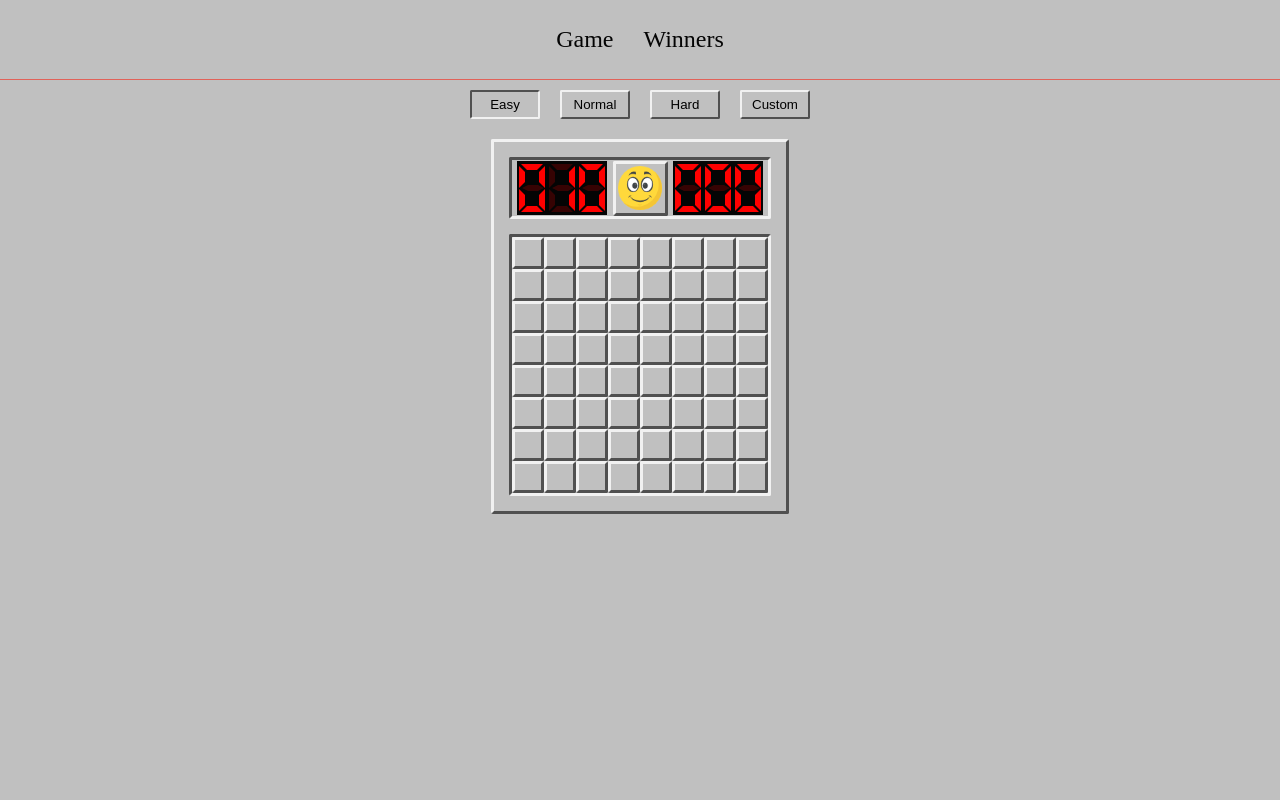
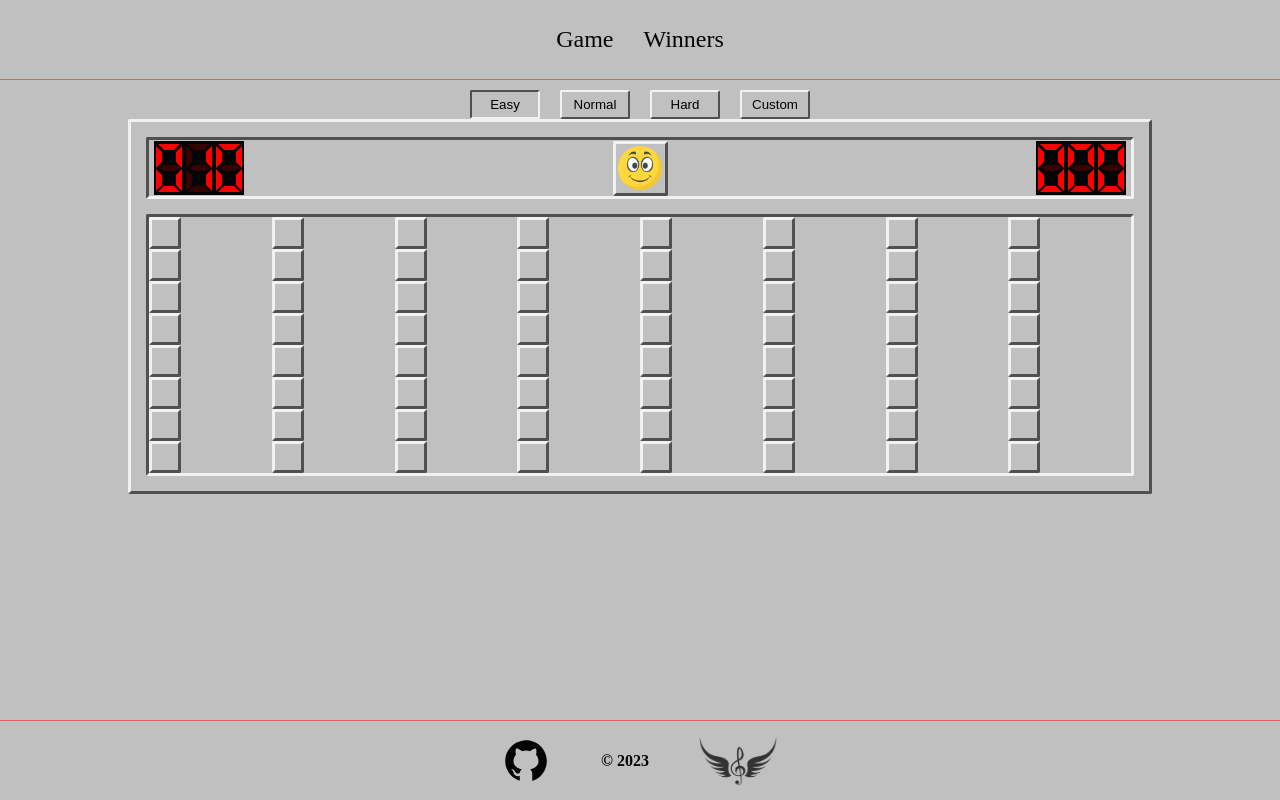
Before and after one commit to evg-zlg/sapper, a React (Vite) app: page / in a window 1280 px wide. Built offline with nearby package versions, Linux system fonts and the light colour scheme.

Commit message:
feat: add Footer

```diff
--- a/src/App/RootRouter/RootRouter.tsx
+++ b/src/App/RootRouter/RootRouter.tsx
@@ -9,6 +9,7 @@ import { APPRoute, localStorageKey } from '../../const/const';
 import { GamePage } from '../../Pages/GamePage';
 import { WinnersPage } from '../../Pages/WinnersPage';
 import { IWinner } from '../../types/types';
+import { Footer } from '../../components/Footer/Footer';
 
 function RootRouter() {
   const dispatch = useAppDispatch();
@@ -38,6 +39,7 @@ function RootRouter() {
         <Route path={APPRoute.main} element={<GamePage />} />
         <Route path={APPRoute.winners} element={<WinnersPage />} />
       </Routes>
+      <Footer />
     </>
   );
 }
--- a/src/Pages/GamePage/GamePage.tsx
+++ b/src/Pages/GamePage/GamePage.tsx
@@ -8,16 +8,19 @@ const Main = styled.main`
   flex-direction: column;
   gap: 20px;
   align-items: center;
+  margin: 0 0 20px 0;
 `;
 
 function GamePage() {
   return (
-    <Container>
-      <Main>
-        <GameMenu />
-        <GameBoard />
-      </Main>
-    </Container>
+    <Main>
+      <Container>
+        <>
+          <GameMenu />
+          <GameBoard />
+        </>
+      </Container>
+    </Main>
   );
 }
 
--- a/src/Pages/WinnersPage/WinnersPage.tsx
+++ b/src/Pages/WinnersPage/WinnersPage.tsx
@@ -11,16 +11,19 @@ const Main = styled.main`
   flex-direction: column;
   align-items: center;
   gap: 10px;
+  margin: 0 0 20px 0;
 `;
 
 function WinnersPage() {
   return (
-    <Container>
-      <Main>
-        <Title>Best results</Title>
-        <WinnersTable />
-      </Main>
-    </Container>
+    <Main>
+      <Container>
+        <>
+          <Title>Best results</Title>
+          <WinnersTable />
+        </>
+      </Container>
+    </Main>
   );
 }
 
--- /dev/null
+++ b/src/components/Footer/Footer.tsx
@@ -0,0 +1,72 @@
+import styled from 'styled-components';
+import { baseTheme } from '../../styles/theme';
+
+import ghIcon from './icons/github-icon.svg';
+import quizIcon from './icons/quiz-icon.png';
+
+import { Container } from '../Container';
+
+const FooterStyled = styled.footer`
+  height: 80px;
+  border-top: 1px solid ${baseTheme.colors.accentPrimary};
+  > div {
+    display: flex;
+    align-items: center;
+    justify-content: center;
+    gap: 50px;
+  }
+`;
+
+const LinkFooter = styled.a`
+  font-size: 0;
+  display: block;
+  width: 50px;
+  height: 50px;
+  background-size: 50px 50px;
+  background-repeat: no-repeat;
+  cursor: pointer;
+`;
+
+const GitHubLogo = styled(LinkFooter)`
+  background-image: url(${ghIcon});
+`;
+
+const AnotherGame = styled(LinkFooter)`
+  background-image: url(${quizIcon});
+  width: 80px;
+  background-size: contain;
+`;
+
+const Copyright = styled.p`
+  font-size: 18;
+  font-weight: 600;
+`;
+
+function Footer() {
+  return (
+    <FooterStyled>
+      <Container>
+        <>
+          <GitHubLogo
+            href="https://github.com/evg-zlg"
+            target="_blank"
+            rel="noreferrer"
+          >
+            github evg-zlg
+          </GitHubLogo>
+          <Copyright>&copy; 2023</Copyright>
+
+          <AnotherGame
+            href="https://evg-zlg.github.io/sound-quiz/songbird/dist/"
+            target="_blank"
+            rel="noreferrer"
+          >
+            play sound quiz
+          </AnotherGame>
+        </>
+      </Container>
+    </FooterStyled>
+  );
+}
+
+export { Footer };
--- a/src/styles/global.ts
+++ b/src/styles/global.ts
@@ -8,9 +8,24 @@ const GlobalStyles = createGlobalStyle`
   padding: 0;
 }
 
+html {
+  height: 100%;
+}
 body {
   background-color: ${baseTheme.colors.bgPrimery};
   color: ${baseTheme.colors.darkPrimary};
+  height: 100%;
+  min-width: 320px;
+}
+
+#root {
+  min-height: 100%;
+  display: flex;
+  flex-direction: column;
+  overflow: hidden;
+  > main {
+    flex: 1 1 auto;
+  }
 }
 `;
 
```
Also changed, not shown: src/components/Footer/icons/github-icon.svg (added), src/components/Footer/icons/quiz-icon.png (added), src/components/Footer/indext.tsx (added).
